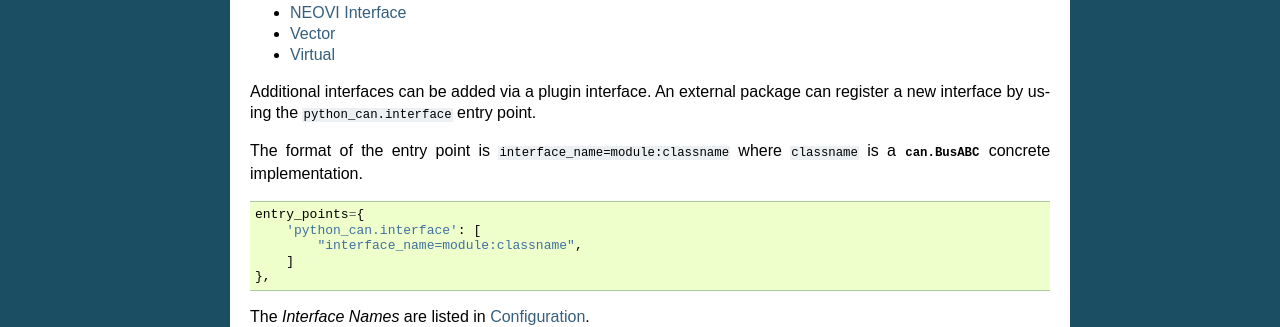
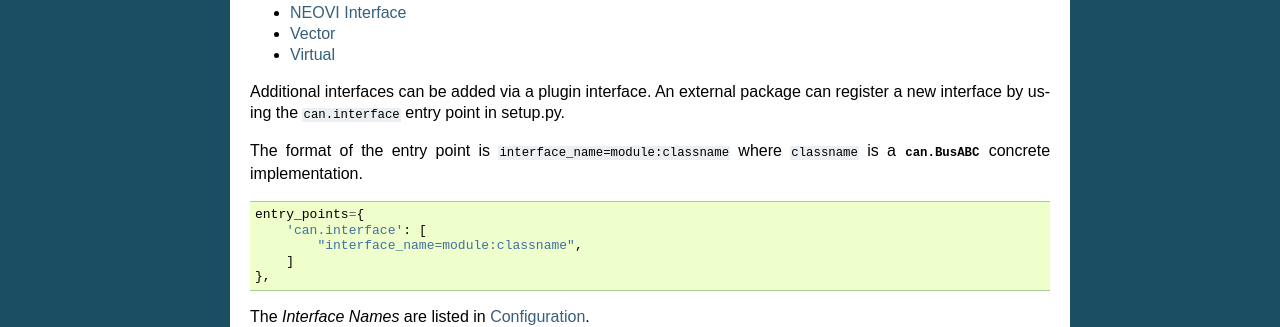
Before and after one commit to hardbyte/python-can, a Sphinx documentation site: the page built from doc/interfaces.rst, in a window 1280 px wide. Shown: the part 391-718 px from the top of the page. Built offline with Sphinx 7.4.7, drawn with Linux system fonts in a browser that asks for light colours.

Commit message:
Fix entry points for 3rd party modules

```diff
--- a/doc/interfaces.rst
+++ b/doc/interfaces.rst
@@ -25,7 +25,7 @@ The available interfaces are:
    interfaces/virtual
 
 Additional interfaces can be added via a plugin interface. An external package
-can register a new interface by using the ``python_can.interface`` entry point.
+can register a new interface by using the ``can.interface`` entry point in setup.py.
 
 The format of the entry point is ``interface_name=module:classname`` where
 ``classname`` is a :class:`can.BusABC` concrete implementation.
@@ -33,7 +33,7 @@ The format of the entry point is ``interface_name=module:classname`` where
 ::
 
  entry_points={
-     'python_can.interface': [
+     'can.interface': [
          "interface_name=module:classname",
      ]
  },
```
Also changed, not shown: 1 other file.
